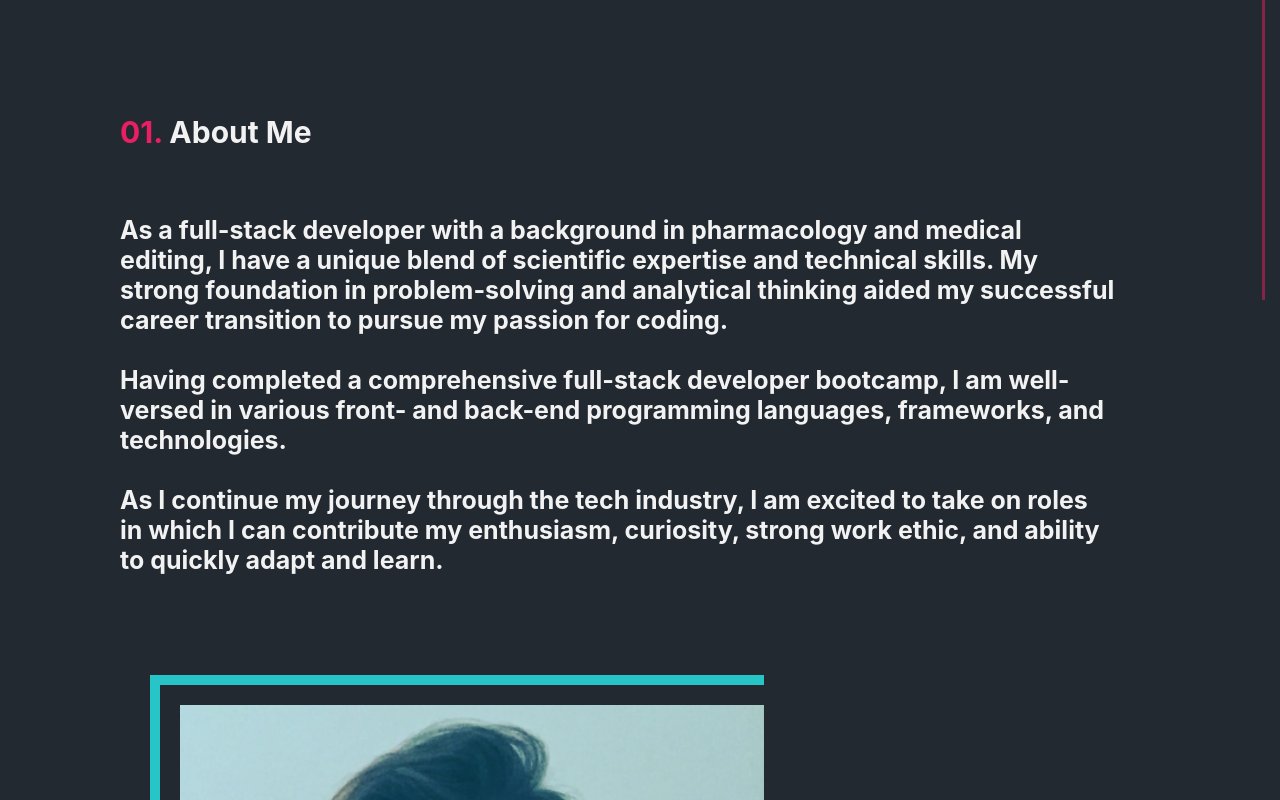
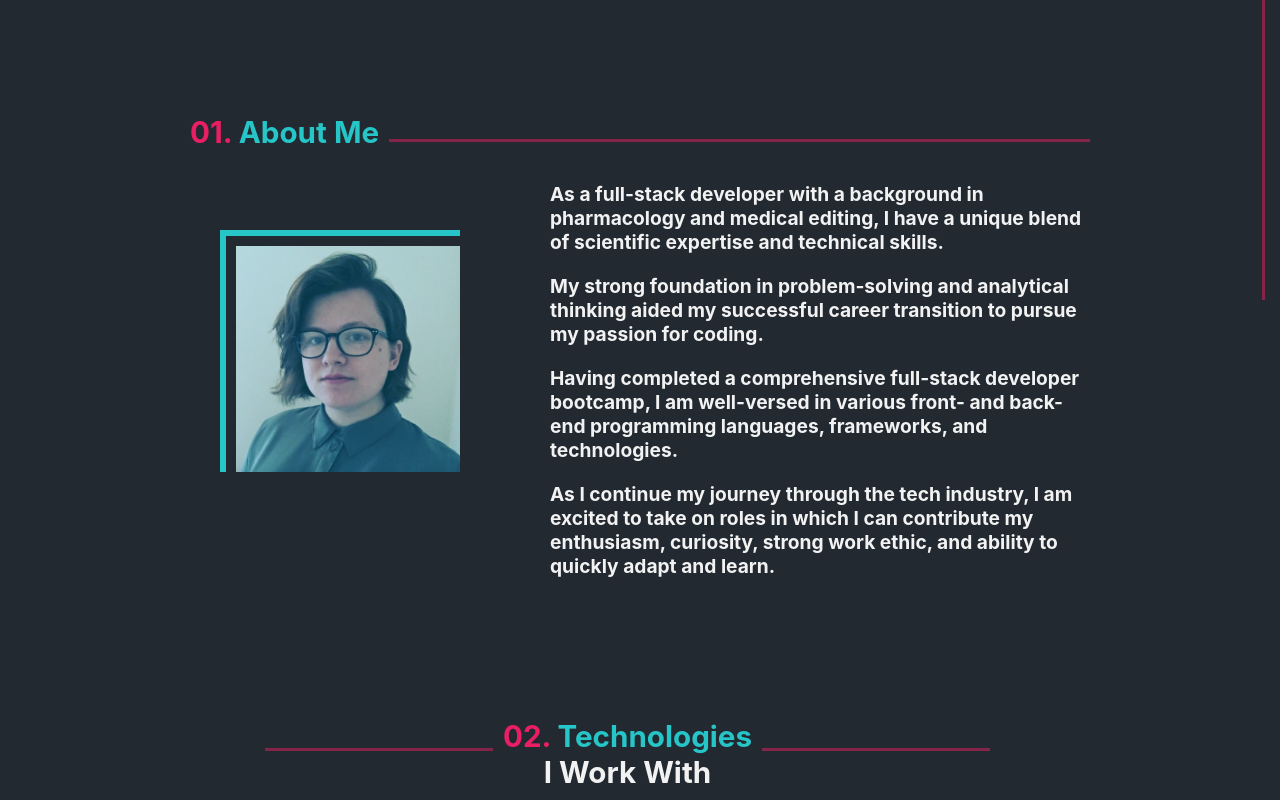
Before and after one commit to LaylaSouthcombe/Portfolio, a React (Create React App) app: page / in a window 1280 px wide. Shown: the part 620-1420 px from the top of the page. Built offline with nearby package versions, Linux system fonts and the light colour scheme.

Commit message:
rewrite about me css

```diff
--- a/src/App.css
+++ b/src/App.css
@@ -1,4 +1,4 @@
-*{
+* {
   margin: 0;
   padding: 0;
   box-sizing: border-box;
@@ -92,7 +92,7 @@ body {
 
 
 .intro {
-  width: 80%;
+  width: 75%;
   margin: 7.5rem auto 2rem auto;
   display: grid;
   grid-template-columns: 1fr;
@@ -103,6 +103,20 @@ body {
   font-size: 1.25rem;
 }
 
+h2 {
+  font-size: 1.5rem;
+  color: var(--light-blue);
+}
+@media (min-width: 320px){
+  .sectionDiv h2 {
+      font-size: 1.75rem;
+  }
+}
+@media (min-width: 1024px) {
+  .sectionDiv h2 {
+      font-size: 1.85rem;
+  }
+}
 .introText > h1 {
   font-size: 1.75rem;
   color: var(--light-blue);
@@ -110,7 +124,7 @@ body {
 
 .introText {
   margin-bottom: 3rem;
-  margin-left: 0.5rem;
+  /* margin-left: 0.5rem; */
 }
 
 .memoji {
@@ -122,6 +136,10 @@ body {
   width: 100%;
 }
 
+.sectionDiv {
+  width: 75%;
+  margin: 7.5rem auto;
+}
 
 .bottomLogo {
   margin: 0 auto;
@@ -165,19 +183,11 @@ body {
   .introText > h1 {
     font-size: 2rem;
   }
-
-  .introText {
-    margin-left: 1.5rem;
-  }
 }
 
 @media (min-width: 411px) {
   .intro {
     margin: 10rem auto 2rem auto;
-  }
-
-  .introText {
-    margin-left: 1.25rem;
   }
 }
 
@@ -202,7 +212,6 @@ body {
 
 @media (min-width: 1024px) {
   .intro {
-    width: 80%;
     margin: 15rem auto 12rem auto;
   }
 
@@ -218,12 +227,13 @@ body {
     font-size: 2.5rem;
   }
 }
-
-/* .body {
-  max-width: 1200px;
-  margin: 0 auto;
+@media (min-width: 500px){
+  .line{
+    visibility: visible;
+  }
 }
 
+/*
 .wrapper {
   display: grid;
   grid-template-columns: repeat(12, [col-start] 1fr);
@@ -233,83 +243,6 @@ body {
   padding-bottom: 2rem;
 }
 
-.wrapper > * {
-  grid-column: col-start / span 12;
-}
-
-.sectionDiv {
-  width: 90%;
-  max-width: 1400px;
-  margin: 0 auto;
-}
-
-
-
-.introText {
-  width: 80%;
-  margin: 20vh auto 0 auto;
-}
-
-
-h1 {
-  font-size: 30px;
-
-}
-
-.memoji {
-  object-fit: fill;
-  text-align: center;
-  width: 80%;
-  margin: 2rem auto;
-}
-
-#memoji {
-  margin-top: 20px;
-  width: 100%;
-}
-
-
-
-@media (min-width: 320px){
-  .introText {
-    margin-top: 25vh;
-  }
-  h1 {
-    font-size: 36px;
-  }
-  .bottomLinksDiv {
-    width: 65%;
-  }
-}
-
-@media (min-width: 360px){
-.introText {
-  margin-top: 20vh;
-}
-
-.introText > h2 {
-  font-size: 28px;
-}
-
-h1 {
-  font-size: 40px;
-}
-
-.bottomLinksDiv {
-  width: 50%;
-}
-}
-
-@media (min-width: 500px){
-  .line{
-    visibility: visible;
-  }
-
-  #memoji {
-    max-width: 400px;
-  }
-}
-
 @media (min-width: 768px) {
   .intro.wrapper {
     padding-top: 5rem;
@@ -317,9 +250,6 @@ h1 {
   }
   .introText {
     margin: 20vh auto 0 6rem;
-  }
-  .introText > h2 {
-    font-size: 1.5rem;
   }
 
   h1 {
@@ -375,53 +305,6 @@ h1 {
   }
 }
 
-@media (min-width: 900px) {
-  .introText {
-    margin: 10vh auto 0 6rem;
-  }
-}
-
-@media (min-width: 1024px) {
-  .intro {
-    margin-bottom: 150px;
-    max-width: 1200px;
-    margin: 0 auto;
-  }
-
-  #memoji {
-    width: 90%;
-    margin-top: 45px;
-    margin-right: 55px;
-  }
-
-  .introText {
-    margin-top: 25vh;
-  }
-
-  .introText > h2 {
-    font-size: 1.75rem;
-  }
-
-  h1 {
-    font-size: 3.5rem;
-  }
-
-  .aboutText {
-    grid-column: col-start 6 / span 6;
-    grid-row: 2;
-  }
-
-  .aboutImgDiv {
-    grid-column: col-start / span 6;
-    grid-row: 2;
-  }
-
-
-  .bottomLogo {
-    width: 65px;
-    height: 65px;
-  }
-}
 
 @media (min-width: 1200px) {
   .bottomLogo {
--- a/src/layout/NavBar/style.css
+++ b/src/layout/NavBar/style.css
@@ -8,7 +8,6 @@ header {
     z-index: 1;
     justify-content: right;
     max-width: 1600px;
-    /* margin: 0 auto; */
     right: 0;
     left: 0;
     margin-right: auto;
--- a/src/pages/About/index.js
+++ b/src/pages/About/index.js
@@ -11,7 +11,8 @@ const About = ({innerRef}) => {
             </div>
             <div className="aboutInfo wrapper">
                 <div className="aboutText">
-                    <p>As a full-stack developer with a background in pharmacology and medical editing, I have a unique blend of scientific expertise and technical skills. My strong foundation in problem-solving and analytical thinking aided my successful career transition to pursue my passion for coding.</p>
+                    <p>As a full-stack developer with a background in pharmacology and medical editing, I have a unique blend of scientific expertise and technical skills. </p>
+                    <p>My strong foundation in problem-solving and analytical thinking aided my successful career transition to pursue my passion for coding.</p>
                     <p>Having completed a comprehensive full-stack developer bootcamp, I am well-versed in various front- and back-end programming languages, frameworks, and technologies.</p>
                     <p>As I continue my journey through the tech industry, I am excited to take on roles in which I can contribute my enthusiasm, curiosity, strong work ethic, and ability to quickly adapt and learn.</p>
                 </div>
--- a/src/pages/About/style.css
+++ b/src/pages/About/style.css
@@ -1,108 +1,71 @@
-#about  {
-    font-size: 1.25em;
+ #about  {
+    font-size: 1.25rem;
     font-weight: bold;
-    margin-top: 10vh;
-}
-
-.aboutImgDiv {
-    margin-left: 40px;
-    margin-top: 20px;
-    z-index: -1;
-}
-
-.aboutImg {
-    border-top: 8px solid var(--light-blue);
-    border-left: 8px solid var(--light-blue);
-    padding-left: 20px;
-    padding-top: 20px;
-    width: 80%;
 }
 
 .aboutInfo {
-    max-width: 85%;
-}
-
-.aboutTitle > h2 {
-    margin-bottom: 30px;
-    margin-left: 30px;
-    font-size: 26px;
+    display: grid;
+    grid-template-columns: 1fr;
+    justify-items: center;
+    grid-template-areas:
+    "textArea"
+    "imageArea";
 }
 
 .aboutTitle {
     display: flex;
-    width: 90%;
+    margin-bottom: 1rem;
+}
+
+.aboutImgDiv {
+    margin-top: 20px;
+    z-index: -1;
+    max-width: 300px;
+    text-align: center;
+    grid-area: imageArea;
+}
+
+.aboutImg {
+    border-top: 6px solid var(--light-blue);
+    border-left: 6px solid var(--light-blue);
+    padding-left: 10px;
+    padding-top: 10px;
+    width: 80%;
 }
 
 .aboutText > p {
     margin-bottom: 20px;
-    margin-left: 30px;
-    font-size: 18px;
+    font-size: 1rem;
 }
 
-@media (min-width: 320px){
+.aboutText {
+    grid-area: textArea;
+}
+
+@media (min-width: 768px) {
+    .aboutInfo {
+       grid-template-columns: 0.8fr 1.2fr;
+       grid-template-areas:
+       "imageArea textArea";
+       justify-content: flex-start;
+    }
     .aboutImgDiv {
-        margin-left: 70px;
+        margin-top: 4rem;
+        text-align: left;
     }
-    .aboutImg {
-        border-top: 10px solid var(--light-blue);
-        border-left: 10px solid var(--light-blue);
-    }
-    .aboutInfo {
-        max-width: 90%;
-    }
-    .aboutTitle > h2 {
-        font-size: 28px;
+    .aboutText {
+        margin-top: 1rem;
     }
 }
-@media (min-width: 360px){
-    .aboutImgDiv {
-        margin-left: 80px;
-    }
-    .aboutTitle > h2 {
-        font-size: 30px;
+
+@media (min-width: 900px) {
+    .aboutText > p{
+        font-size: 1.1rem;
     }
 }
-@media (min-width: 768px) {
-    .aboutInfo {
-        max-width: 80%;
-        margin-left: 20px;
-    }
-    .aboutTitle {
-        width: 90%;
-    }
-    .aboutTitle > h2 {
-        margin-left: 80px;
-    }
-    .aboutText > p {
-        margin-bottom: 30px;
-        margin-left: 60px;
-    }
-    .aboutImgDiv {
-        margin-left: 30%;
-        margin-top: 20px;
-        margin-bottom: 20px;
-        width: 60%;
+
+@media (min-width: 1024px) {
+    .aboutText > p{
+        font-size: 1.2rem;
     }
 }
-@media (min-width: 1024px) {
-    .aboutTitle {
-        font-size: 1.125em;
-        margin-bottom: 35px;
-    }
-    .aboutText {
-        width: 110%;
-    }
-    .aboutImgDiv {
-     width: 80%;
-     margin-left: 90px;
-     margin-top: 40px;
-    }
-}
-@media (min-width: 1200px) {
-    .aboutText > p {
-        font-size: 1.25em;
-    }
-    .aboutImgDiv {
-        margin-top: 100px;
-    }
-}
--- a/src/pages/Projects/style.css
+++ b/src/pages/Projects/style.css
@@ -1,26 +1,25 @@
-#projects{
-    font-size: 1.25em;
+#projects {
+
 	font-weight: bold;
     margin-top: 10vh;
+}
+
+.projectDiv {
+    font-size: 1.25em;
 }
 .projectsTitle > h2 {
     margin-bottom: 10px;
     margin-left: 30px;
-    font-size: 26px;
 }
 .projectsTitle {
     display: flex;
     width: 90%;
 }
 @media (min-width: 320px){
-    .projectsTitle > h2 {
-        font-size: 28px;
-    }
+
 }
 @media (min-width: 360px){
-    .projectsTitle > h2 {
-        font-size: 30px;
-    }
+
 }
 @media (min-width: 768px) {
     .projectsTitle > h2 {
--- a/src/pages/Skills/style.css
+++ b/src/pages/Skills/style.css
@@ -6,7 +6,6 @@
 }
 .skillsTitle > h2 {
     margin-bottom: 30px;
-    font-size: 26px;
 }
 .skillsTitle {
     display: flex;
@@ -104,14 +103,10 @@
     background-color: #417BA2;
 }
 @media (min-width: 320px){
-    .skillsTitle > h2 {
-        font-size: 28px;
-    }
+
 }
 @media (min-width: 360px){
-    .skillsTitle > h2 {
-        font-size: 30px;
-    }
+
 }
 @media (min-width: 768px) {
     .skillsIcons {
```
